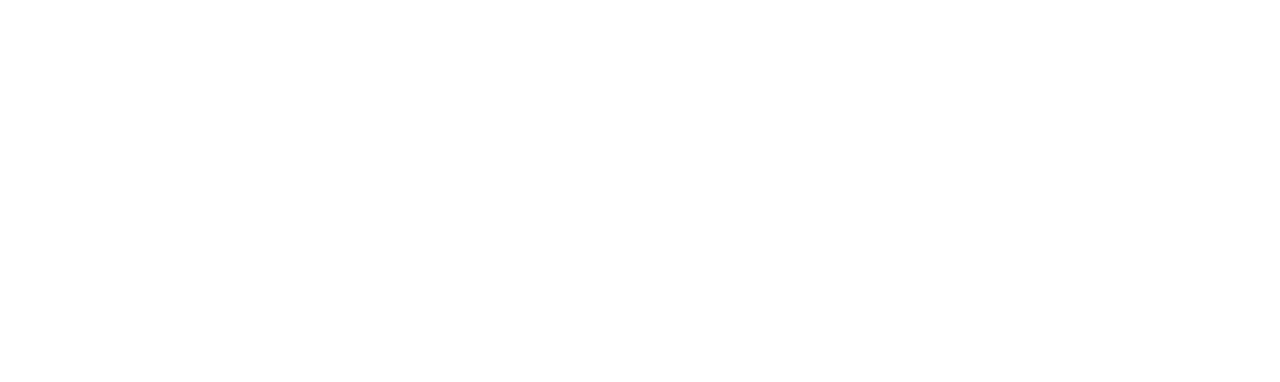
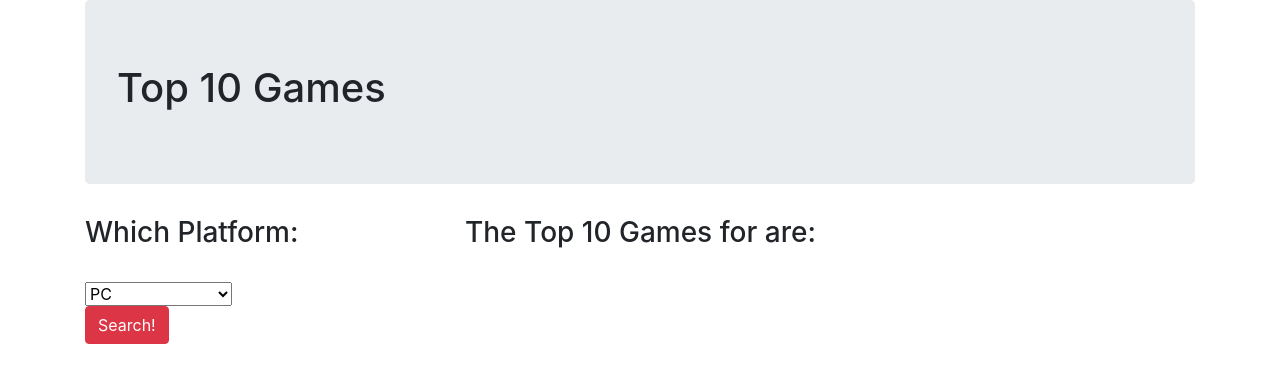
Before and after one commit to CommaderDavid/Top10-Games, a website built with webpack: page src/index.html in a window 1280 px wide. Built offline with nearby package versions, Linux system fonts and the light colour scheme.

Commit message:
Add HTML file.

```diff
--- a/src/index.html
+++ b/src/index.html
@@ -1,9 +1,35 @@
 <!DOCTYPE html>
 <html>
   <head>
-    <title></title>
+    <title>Top 10 Games</title>
   </head>
   <body>
+    <div class="container">
+      <div class="jumbotron">
+        <h1>Top 10 Games</h1>
+      </div>
+      <div class="row">
+        <div class="col-md-4">
+          <form class="consoles">
+            <h3>Which Platform:</h3>
+            <br>
+            <select id="platform">
+              <option value="PC">PC</option>
+              <option value="PS">Playstation 4</option>
+              <option value="XB">XBox One</option>
+              <option value="NS">Nintendo Switch</option>
+            </select>
+            <br>
+            <button type="submit" class="btn btn-danger">Search!</button>
+          </form>
+        </div>
+        <div class="col-md-8" id="center">
+          <h3>The Top 10 Games for <span id="user-pick"></span> are:</h3>
+          <ol id="top">
 
+          </ol>
+        </div>
+      </div>
+    </div>
   </body>
 </html>
```
